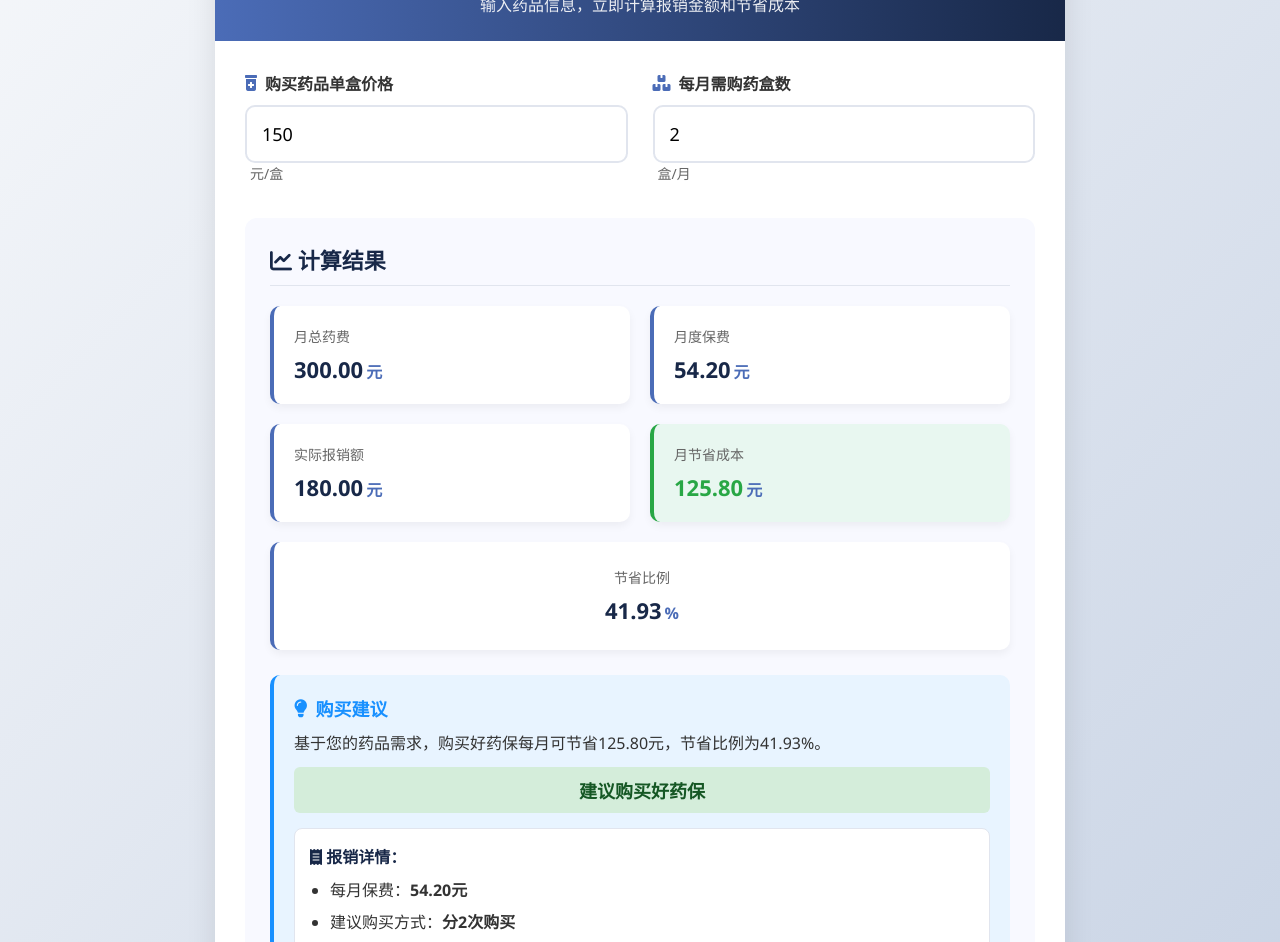
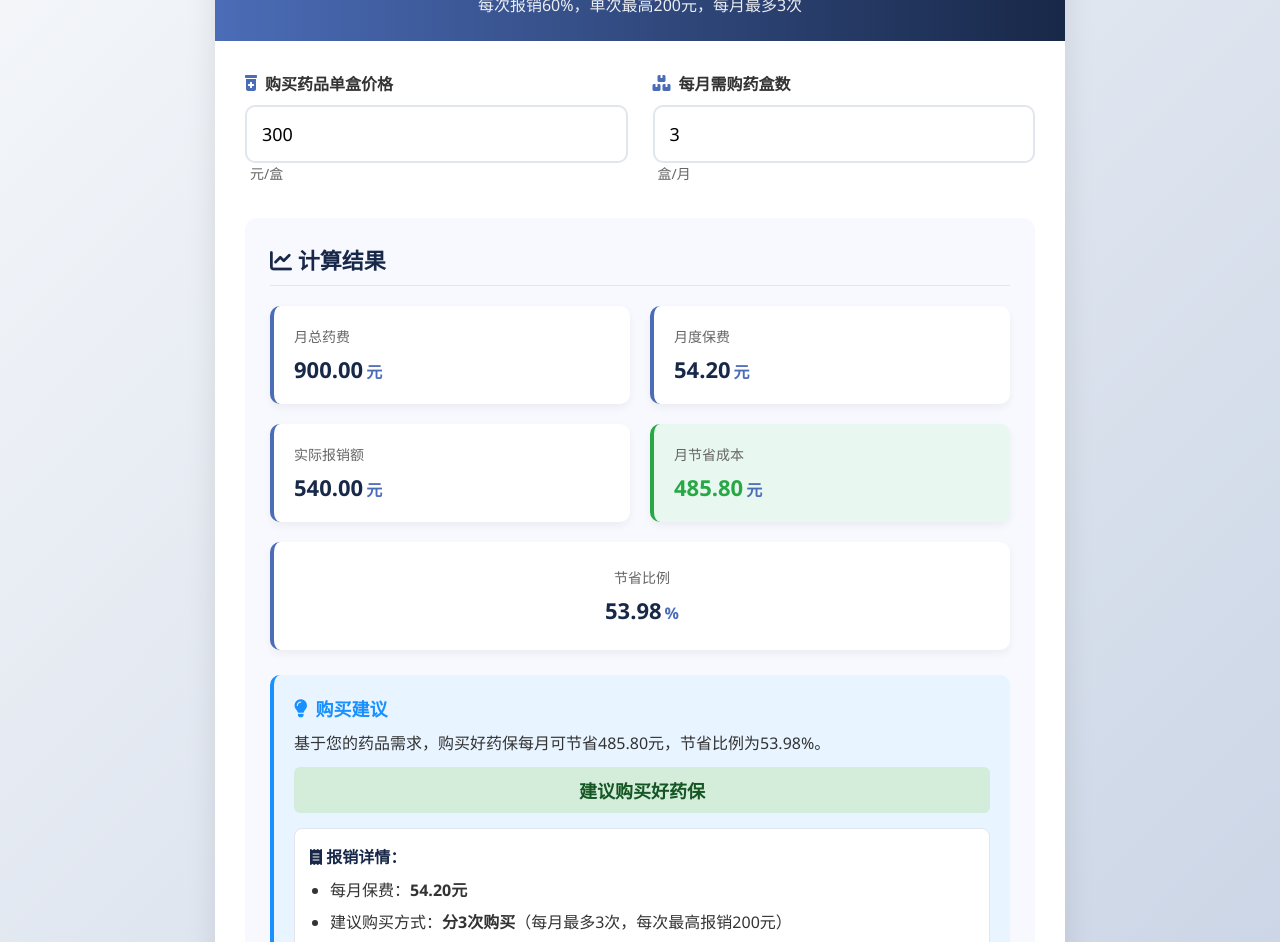
Before and after one commit to iridd/iridd.github.io, a plain HTML site: page index.html in a window 1280 px wide. Shown: the part 101-1043 px from the top of the page. Drawn offline with Linux system fonts and the light colour scheme.

Commit message:
change rule

```diff
--- a/index.html
+++ b/index.html
@@ -3,7 +3,7 @@
 <head>
     <meta charset="UTF-8">
     <meta name="viewport" content="width=device-width, initial-scale=1.0">
-    <title>好药保报销计算器</title>
+    <title>好药保报销计算器（升级版）</title>
     <style>
         * {
             margin: 0;
@@ -311,21 +311,21 @@
 <body>
     <div class="container">
         <div class="header">
-            <h1><i class="fas fa-calculator"></i> 好药保报销计算器</h1>
-            <p>输入药品信息，立即计算报销金额和节省成本</p>
+            <h1><i class="fas fa-calculator"></i> 好药保报销计算器（升级版）</h1>
+            <p>每次报销60%，单次最高200元，每月最多3次</p>
         </div>
 
         <div class="content">
             <div class="input-section">
                 <div class="input-group">
                     <label><i class="fas fa-prescription-bottle-alt"></i> 购买药品单盒价格</label>
-                    <input type="number" id="price" min="0" step="0.01" placeholder="请输入单盒价格" value="150">
+                    <input type="number" id="price" min="0" step="0.01" placeholder="请输入单盒价格" value="300">
                     <span class="unit">元/盒</span>
                 </div>
 
                 <div class="input-group">
                     <label><i class="fas fa-boxes"></i> 每月需购药盒数</label>
-                    <input type="number" id="quantity" min="1" step="1" placeholder="请输入每月盒数" value="2">
+                    <input type="number" id="quantity" min="1" step="1" placeholder="请输入每月盒数" value="3">
                     <span class="unit">盒/月</span>
                 </div>
             </div>
@@ -335,7 +335,7 @@
                 <div class="results-grid">
                     <div class="result-item">
                         <div class="result-title">月总药费</div>
-                        <div class="result-value" id="totalCost">300.00<span class="result-unit">元</span></div>
+                        <div class="result-value" id="totalCost">900.00<span class="result-unit">元</span></div>
                     </div>
 
                     <div class="result-item">
@@ -345,48 +345,47 @@
 
                     <div class="result-item">
                         <div class="result-title">实际报销额</div>
-                        <div class="result-value" id="actualReimb">180.00<span class="result-unit">元</span></div>
+                        <div class="result-value" id="actualReimb">600.00<span class="result-unit">元</span></div>
                     </div>
 
                     <div class="result-item highlight" id="savingsContainer">
                         <div class="result-title">月节省成本</div>
-                        <div class="result-value" id="savings">125.80<span class="result-unit">元</span></div>
+                        <div class="result-value" id="savings">545.80<span class="result-unit">元</span></div>
                     </div>
 
                     <div class="result-item result-item-large" id="savingsRateContainer">
                         <div class="result-title">节省比例</div>
-                        <div class="result-value" id="savingsRate">41.93<span class="result-unit">%</span></div>
+                        <div class="result-value" id="savingsRate">60.64<span class="result-unit">%</span></div>
                     </div>
                 </div>
 
                 <div class="recommendation" id="recommendationSection">
                     <h3><i class="fas fa-lightbulb"></i> 购买建议</h3>
-                    <p id="adviceSummary">基于您的药品需求，购买好药保每月可节省125.80元，节省比例为41.93%。</p>
+                    <p id="adviceSummary">基于您的药品需求，购买好药保每月可节省545.80元，节省比例为60.64%。</p>
                     <div class="decision decision-positive" id="decisionText">建议购买好药保</div>
 
                     <div class="reimbursement-details" id="reimbDetails">
                         <h4><i class="fas fa-receipt"></i> 报销详情：</h4>
                         <ul>
                             <li>每月保费：<strong>54.20元</strong></li>
-                            <li>建议购买方式：<strong>分2次购买</strong></li>
-                            <li>每次购买：<strong>1盒</strong>（150元/次）</li>
-                            <li>每次报销：<strong>90.00元</strong>（150元 × 60%）</li>
-                            <li>月度总报销：<strong>180.00元</strong></li>
-                            <li>月节省成本：<strong>125.80元</strong></li>
-                            <li>节省比例：<strong>41.93%</strong>（节省金额 ÷ 总药费）</li>
+                            <li>建议购买方式：<strong>分3次购买</strong></li>
+                            <li>每次购买：<strong>1盒</strong>（300元/次），每次报销<strong>180.00元</strong></li>
+                            <li>月度总报销：<strong>540.00元</strong></li>
+                            <li>月节省成本：<strong>485.80元</strong></li>
+                            <li>节省比例：<strong>53.98%</strong></li>
                         </ul>
                     </div>
                 </div>
             </div>
 
             <div class="disclaimer">
-                <p><strong>说明：</strong>好药保每月保费54.2元，可享受每月2次订单报销，每次报销订单金额的60%，最高100元/次，全年最高2400元。本计算器按照最优购买策略（最大化报销）计算。实际报销金额以保险公司审核为准。</p>
+                <p><strong>说明：</strong>好药保每月保费54.2元，可享受每月最多3次订单报销，每次报销订单金额的60%，最高200元/次。本计算器按照最优购买策略（最大化报销）计算。实际报销金额以保险公司审核为准。</p>
                 <p><strong>计算公式：</strong>节省比例 = 月节省成本 ÷ 月总药费 × 100%。当节省成本为负数时，表示保费超过报销额，不建议购买。</p>
             </div>
         </div>
 
         <div class="footer">
-            <p>好药保报销计算器 &copy; 2026 | 数据仅供参考，请以实际保单条款为准</p>
+            <p>好药保报销计算器（升级版） &copy; 2023 | 数据仅供参考，请以实际保单条款为准</p>
         </div>
     </div>
 
@@ -410,124 +409,96 @@
 
         // 固定保费
         const PREMIUM = 54.2;
-        const BREAK_EVEN_POINT = PREMIUM / 0.6; // 保本点
+        // 新规则：单次报销上限200元，每月最多3次
+        const PER_ORDER_MAX_REIMB = 200;
+        const MAX_ORDERS_PER_MONTH = 3;
+
+        // 计算保本点：即总药费*60% = 保费 时的总药费，但受次数和单次上限影响，这里用简单公式（假设单次无上限，但实际更复杂，仅作提示）
+        const BREAK_EVEN_POINT_SIMPLE = PREMIUM / 0.6; // 90.33元
 
         // 初始化显示
         premiumEl.innerHTML = `${PREMIUM.toFixed(2)}<span class="result-unit">元</span>`;
+
+        // 核心计算：给定总盒数和单价，返回最优报销额、购买次数、每次分配详情
+        function calculateOptimalReimbursement(price, quantity) {
+            if (quantity === 0 || price === 0) return { totalReimb: 0, orders: 0, orderDetails: [] };
+
+            let bestTotalReimb = 0;
+            let bestOrders = 0;
+            let bestOrderDetails = [];
+
+            // 最多分 MAX_ORDERS_PER_MONTH 次，但不能超过盒数（每单至少1盒）
+            const maxPossibleOrders = Math.min(quantity, MAX_ORDERS_PER_MONTH);
+
+            for (let orders = 1; orders <= maxPossibleOrders; orders++) {
+                // 将 quantity 分成 orders 份，尽可能平均
+                const base = Math.floor(quantity / orders);
+                const remainder = quantity % orders;
+                let totalReimb = 0;
+                let details = [];
+
+                for (let i = 0; i < orders; i++) {
+                    let boxes = base;
+                    if (i < remainder) boxes++;
+                    const orderCost = boxes * price;
+                    const reimb = Math.min(orderCost * 0.6, PER_ORDER_MAX_REIMB);
+                    totalReimb += reimb;
+                    details.push({
+                        orderNum: i + 1,
+                        boxes: boxes,
+                        cost: orderCost,
+                        reimb: reimb
+                    });
+                }
+
+                if (totalReimb > bestTotalReimb) {
+                    bestTotalReimb = totalReimb;
+                    bestOrders = orders;
+                    bestOrderDetails = details;
+                }
+            }
+
+            return {
+                totalReimb: bestTotalReimb,
+                orders: bestOrders,
+                orderDetails: bestOrderDetails
+            };
+        }
 
         // 计算函数
         function calculate() {
             // 获取输入值
             const price = parseFloat(priceInput.value) || 0;
-            const quantity = parseInt(quantityInput.value) || 1;
+            let quantity = parseInt(quantityInput.value) || 1;
+            if (quantity < 1) quantity = 1;
+            quantityInput.value = quantity;
 
-            // 确保最小值为1
-            if (quantity < 1) quantityInput.value = 1;
-
-            // 计算月总药费
+            // 月总药费
             const totalCost = price * quantity;
 
-            // 计算实际报销额和最优购买策略
-            let actualReimb = 0;
-            let strategy = "";
-            let orderDetails = [];
+            // 获取最优报销方案
+            const { totalReimb, orders, orderDetails } = calculateOptimalReimbursement(price, quantity);
+            const actualReimb = totalReimb;
 
-            if (quantity === 1) {
-                // 只有一盒，只能单次购买
-                actualReimb = Math.min(price * 0.6, 100);
-                strategy = "单次购买";
-                orderDetails = [{
-                    boxes: 1,
-                    cost: price,
-                    reimb: actualReimb
-                }];
-            } else {
-                // 多盒，计算最优分次方案
-                // 尝试所有可能的分次方案（1次或2次）
-                let bestReimbursement = 0;
-                let bestStrategy = "";
-                let bestOrderDetails = [];
+            // 节省成本
+            const savings = actualReimb - PREMIUM;
+            // 节省比例
+            const savingsRate = totalCost > 0 ? ((savings / totalCost) * 100).toFixed(2) : "0.00";
 
-                // 方案1：单次购买所有药品
-                let singleOrderReimb = Math.min(totalCost * 0.6, 100);
-                if (singleOrderReimb > bestReimbursement) {
-                    bestReimbursement = singleOrderReimb;
-                    bestStrategy = "单次购买";
-                    bestOrderDetails = [{
-                        boxes: quantity,
-                        cost: totalCost,
-                        reimb: singleOrderReimb
-                    }];
-                }
-
-                // 方案2：分2次购买（最多2次）
-                if (quantity >= 2) {
-                    // 尝试不同分配方式
-                    const maxOrders = Math.min(quantity, 2);
-
-                    for (let orders = 2; orders <= maxOrders; orders++) {
-                        // 尽可能平均分配
-                        const boxesPerOrder = Math.floor(quantity / orders);
-                        const remainder = quantity % orders;
-
-                        let totalReimb = 0;
-                        let orderDetailsTemp = [];
-
-                        for (let i = 0; i < orders; i++) {
-                            let boxesInThisOrder = boxesPerOrder;
-                            if (i < remainder) boxesInThisOrder++;
-
-                            const orderCost = boxesInThisOrder * price;
-                            const reimbForOrder = Math.min(orderCost * 0.6, 100);
-                            totalReimb += reimbForOrder;
-
-                            orderDetailsTemp.push({
-                                boxes: boxesInThisOrder,
-                                cost: orderCost,
-                                reimb: reimbForOrder,
-                                orderNum: i + 1
-                            });
-                        }
-
-                        if (totalReimb > bestReimbursement) {
-                            bestReimbursement = totalReimb;
-                            bestStrategy = orders === 1 ? "单次购买" : "分2次购买";
-                            bestOrderDetails = orderDetailsTemp;
-                        }
-                    }
-                }
-
-                actualReimb = bestReimbursement;
-                strategy = bestStrategy;
-                orderDetails = bestOrderDetails;
-            }
-
-            // 计算月节省成本
-            const savings = actualReimb - PREMIUM;
-
-            // 计算节省比例（月节省成本 ÷ 月总药费）
-            const savingsRate = totalCost > 0 ?
-                ((savings / totalCost) * 100).toFixed(2) : "0.00";
-
-            // 更新结果
+            // 更新结果数值
             totalCostEl.innerHTML = `${totalCost.toFixed(2)}<span class="result-unit">元</span>`;
             actualReimbEl.innerHTML = `${actualReimb.toFixed(2)}<span class="result-unit">元</span>`;
             savingsEl.innerHTML = `${savings.toFixed(2)}<span class="result-unit">元</span>`;
             savingsRateEl.innerHTML = `${savingsRate}<span class="result-unit">%</span>`;
 
-            // 更新建议和报销详情
-            updateAdviceAndDetails(price, quantity, totalCost, PREMIUM, actualReimb, savings,
-                                   savingsRate, strategy, orderDetails);
+            // 更新建议区域
+            updateAdviceAndDetails(price, quantity, totalCost, actualReimb, savings, savingsRate, orders, orderDetails);
 
-            // 高亮显示和样式调整
+            // 高亮样式
             updateHighlightsAndStyles(savings);
         }
 
-        // 更新建议和报销详情
-        function updateAdviceAndDetails(price, quantity, totalCost, premium, actualReimb,
-                                        savings, savingsRate, strategy, orderDetails) {
-
-            // 根据节省成本判断是否建议购买
+        function updateAdviceAndDetails(price, quantity, totalCost, actualReimb, savings, savingsRate, orders, orderDetails) {
             let adviceSummary = "";
             let decisionText = "";
             let decisionClass = "";
@@ -538,24 +509,21 @@
                 decisionText = "等待输入数据";
                 decisionClass = "";
             } else if (savings > 0) {
-                // 建议购买的情况
                 adviceSummary = `基于您的药品需求，购买好药保每月可节省${savings.toFixed(2)}元，节省比例为${savingsRate}%。`;
                 decisionText = "建议购买好药保";
                 decisionClass = "decision-positive";
             } else {
-                // 不建议购买的情况
                 const lossAmount = Math.abs(savings).toFixed(2);
                 adviceSummary = `基于您的药品需求，购买好药保每月将多花费${lossAmount}元，节省比例为${savingsRate}%。`;
                 decisionText = "不建议购买好药保";
                 decisionClass = "decision-negative";
             }
 
-            // 更新建议摘要和决策
             adviceSummaryEl.textContent = adviceSummary;
             decisionTextEl.textContent = decisionText;
             decisionTextEl.className = `decision ${decisionClass}`;
 
-            // 更新建议区域样式
+            // 更新推荐区域样式
             if (isRecommended) {
                 recommendationSection.classList.remove("warning-recommendation");
                 reimbDetailsEl.classList.remove("warning-details");
@@ -564,51 +532,37 @@
                 reimbDetailsEl.classList.add("warning-details");
             }
 
-            // 更新报销详情
+            // 构建报销详情
             let detailsHTML = `<h4><i class="fas fa-receipt"></i> 报销详情：</h4><ul>`;
-
             if (quantity === 0 || price === 0) {
                 detailsHTML += `<li>请输入药品信息以查看详细计算结果。</li>`;
             } else {
-                detailsHTML += `<li>每月保费：<strong>${premium.toFixed(2)}元</strong></li>`;
-
-                if (quantity === 1) {
-                    detailsHTML += `<li>购买方式：<strong>${strategy}</strong>（每月仅购买1盒）</li>`;
-                    const order = orderDetails[0];
-                    detailsHTML += `<li>单次购买：<strong>1盒</strong>（${order.cost.toFixed(2)}元）</li>`;
-                    detailsHTML += `<li>可报销：<strong>${order.reimb.toFixed(2)}元</strong>（${order.cost.toFixed(2)}元 × 60%）</li>`;
+                detailsHTML += `<li>每月保费：<strong>${PREMIUM.toFixed(2)}元</strong></li>`;
+                detailsHTML += `<li>建议购买方式：<strong>分${orders}次购买</strong>（每月最多3次，每次最高报销200元）</li>`;
+                if (orders === 1) {
+                    const detail = orderDetails[0];
+                    detailsHTML += `<li>单次购买：<strong>${detail.boxes}盒</strong>（${detail.cost.toFixed(2)}元）</li>`;
+                    detailsHTML += `<li>可报销：<strong>${detail.reimb.toFixed(2)}元</strong>（${detail.cost.toFixed(2)}元 × 60% = ${(detail.cost*0.6).toFixed(2)}元，上限200元）</li>`;
                 } else {
-                    detailsHTML += `<li>建议购买方式：<strong>${strategy}</strong></li>`;
-
-                    if (strategy === "单次购买") {
-                        const order = orderDetails[0];
-                        detailsHTML += `<li>单次购买：<strong>${order.boxes}盒</strong>（${order.cost.toFixed(2)}元）</li>`;
-                        detailsHTML += `<li>可报销：<strong>${order.reimb.toFixed(2)}元</strong>（${order.cost.toFixed(2)}元 × 60%）</li>`;
-                    } else {
-                        detailsHTML += `<li>购买方案：</li>`;
-                        orderDetails.forEach((order, index) => {
-                            detailsHTML += `<li>&nbsp;&nbsp;第${order.orderNum}次：<strong>${order.boxes}盒</strong>（${order.cost.toFixed(2)}元），报销<strong>${order.reimb.toFixed(2)}元</strong></li>`;
-                        });
-                    }
+                    detailsHTML += `<li>购买方案：</li>`;
+                    orderDetails.forEach(detail => {
+                        const theoretical = (detail.cost * 0.6).toFixed(2);
+                        detailsHTML += `<li>&nbsp;&nbsp;第${detail.orderNum}次：<strong>${detail.boxes}盒</strong>（${detail.cost.toFixed(2)}元），报销<strong>${detail.reimb.toFixed(2)}元</strong>（理论${theoretical}元，上限200元）</li>`;
+                    });
                 }
-
                 detailsHTML += `<li>月度总报销：<strong>${actualReimb.toFixed(2)}元</strong></li>`;
                 detailsHTML += `<li>月节省成本：<strong>${savings.toFixed(2)}元</strong></li>`;
                 detailsHTML += `<li>节省比例：<strong>${savingsRate}%</strong>（节省金额 ÷ 总药费）</li>`;
 
-                // 如果不建议购买，显示保本点
                 if (!isRecommended) {
-                    detailsHTML += `<li><strong>注意：</strong>月药费需达到<strong>${BREAK_EVEN_POINT.toFixed(2)}元</strong>才能保本，当前药费${totalCost.toFixed(2)}元低于此值。</li>`;
+                    detailsHTML += `<li><strong>注意：</strong>月药费需达到一定金额才能保本。当前药费${totalCost.toFixed(2)}元，报销后仍亏损。</li>`;
                 }
             }
-
             detailsHTML += `</ul>`;
             reimbDetailsEl.innerHTML = detailsHTML;
         }
 
-        // 更新高亮显示和样式
         function updateHighlightsAndStyles(savings) {
-            // 月节省成本高亮
             if (savings > 0) {
                 savingsContainer.classList.remove('warning');
                 savingsContainer.classList.add('highlight');
@@ -621,7 +575,6 @@
                 savingsEl.style.color = '#dc3545';
             }
 
-            // 节省比例样式
             const savingsRateValue = parseFloat(savingsRateEl.textContent);
             if (savingsRateValue > 0) {
                 savingsRateContainer.classList.remove('warning');
@@ -635,7 +588,7 @@
             }
         }
 
-        // 添加事件监听
+        // 事件监听
         priceInput.addEventListener('input', calculate);
         quantityInput.addEventListener('input', calculate);
 
```
